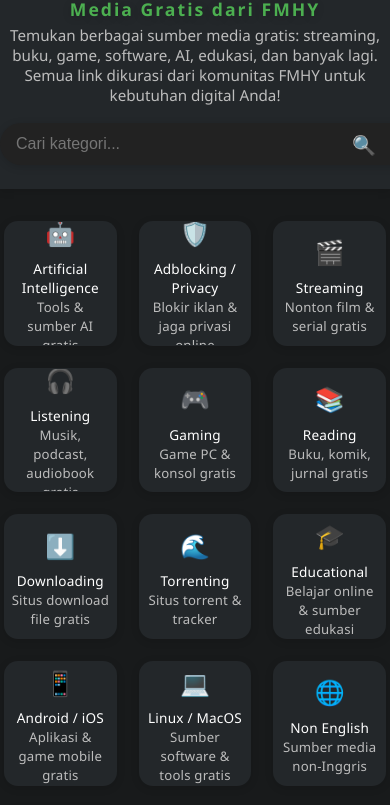
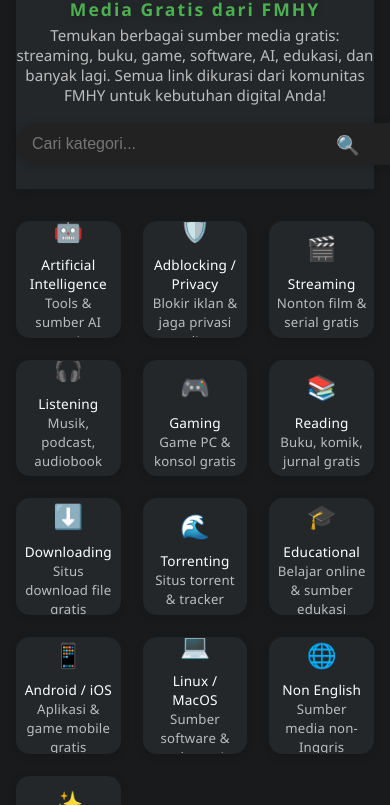
Before and after one commit to ziddanrf/ziddanrf.github.io, a plain HTML site: page free/index.html in a window 390 px wide. Shown: the part 85-890 px from the top of the page. Drawn offline with Linux system fonts and the light colour scheme.

Commit message:
Update index.html

```diff
--- a/free/index.html
+++ b/free/index.html
@@ -148,6 +148,10 @@
       margin-top: 30px;
     }
     @media (max-width: 700px) {
+      body {
+        padding-left: 16px;
+        padding-right: 16px;
+      }
       .logo {
         width: 44px;
         height: 44px;
@@ -160,7 +164,7 @@
       .subtitle {
         font-size: 0.95em;
       }
-      main { padding: 0 4px; }
+      main { padding: 0; }
       .links { grid-template-columns: repeat(3, 1fr); }
       .link-icon {
         font-size: 1.5em;
```
